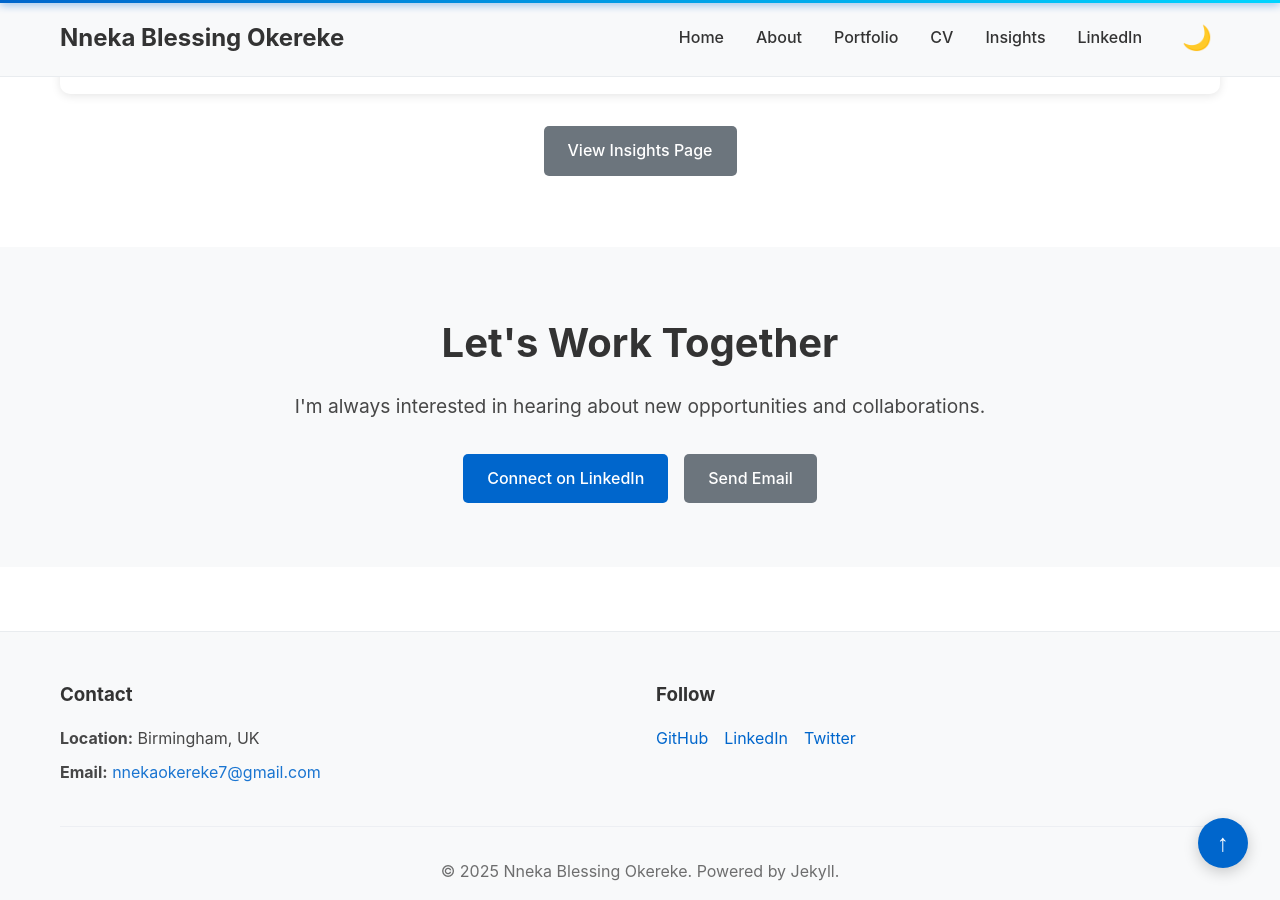
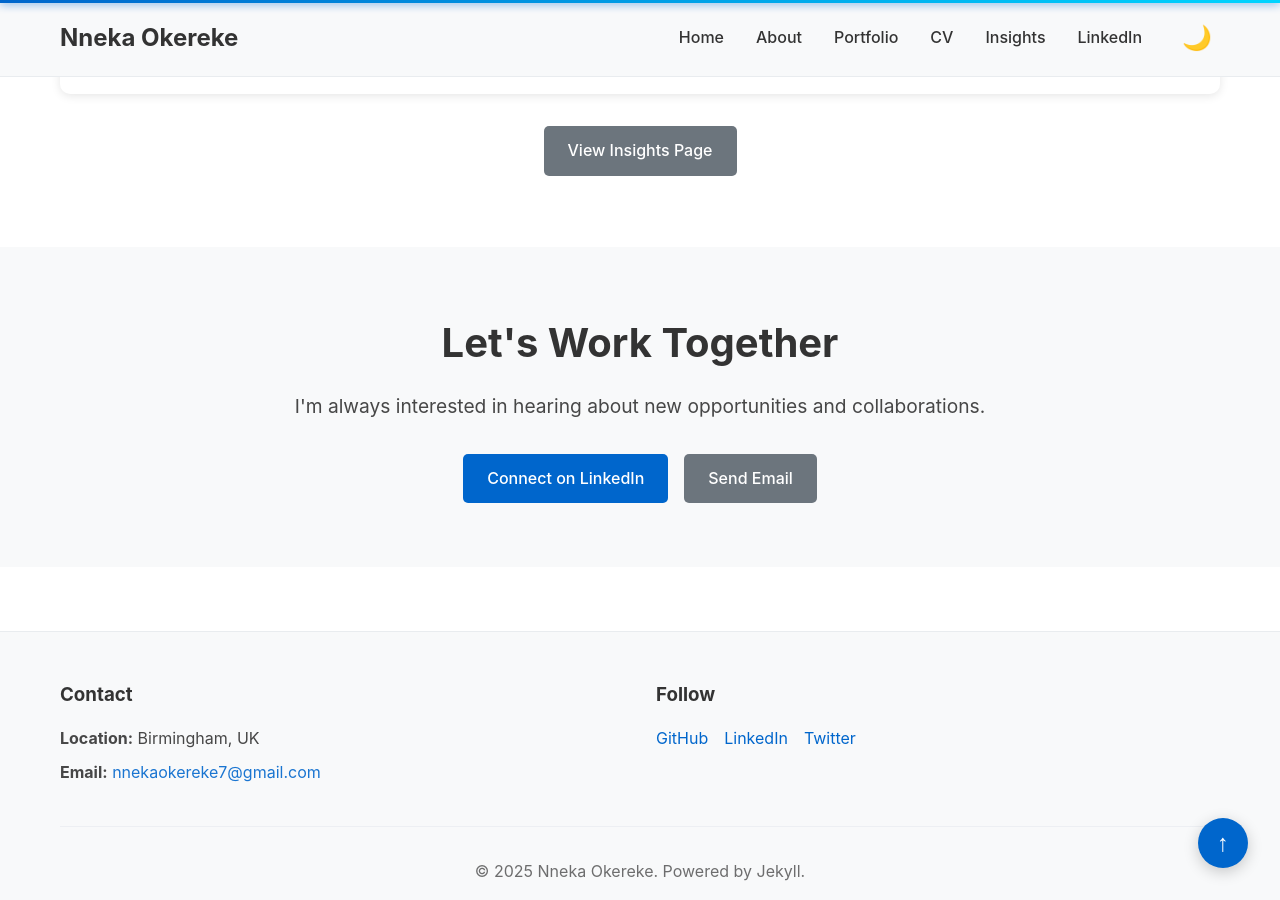
Before and after one commit to nnekaokereke/nnekaokereke.github.io, a Jekyll site: the page built from index.html, in a window 1280 px wide and 900 px high, scrolled down 3387 px. Built offline with Jekyll 4.4.1, drawn with Linux system fonts in a browser that asks for light colours; some of the changed text lies outside the part shown.

Commit message:
Revert site title to original name

```diff
--- a/_config.yml
+++ b/_config.yml
@@ -1,5 +1,5 @@
 # Site Configuration
-title: "Nneka Blessing Okereke"
+title: "Nneka Okereke"
 email: nnekaokereke7@gmail.com
 description: "Results-driven Project Manager and CRM Specialist | Low Carbon Tech Project Manager at Octopus Energy | Birmingham, UK"
 baseurl: "" # the subpath of your site, e.g. /blog
```
